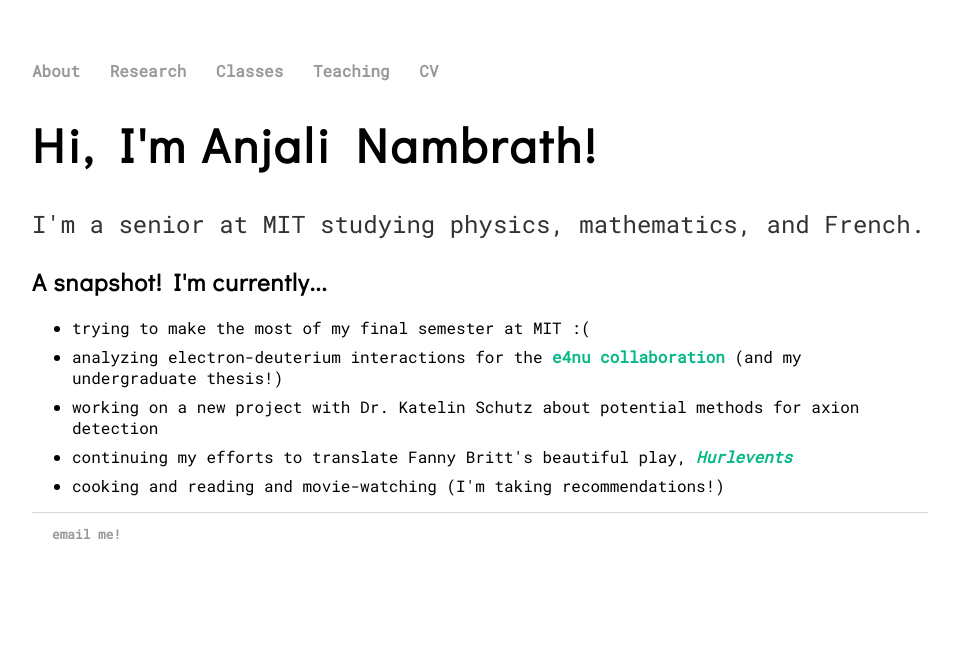
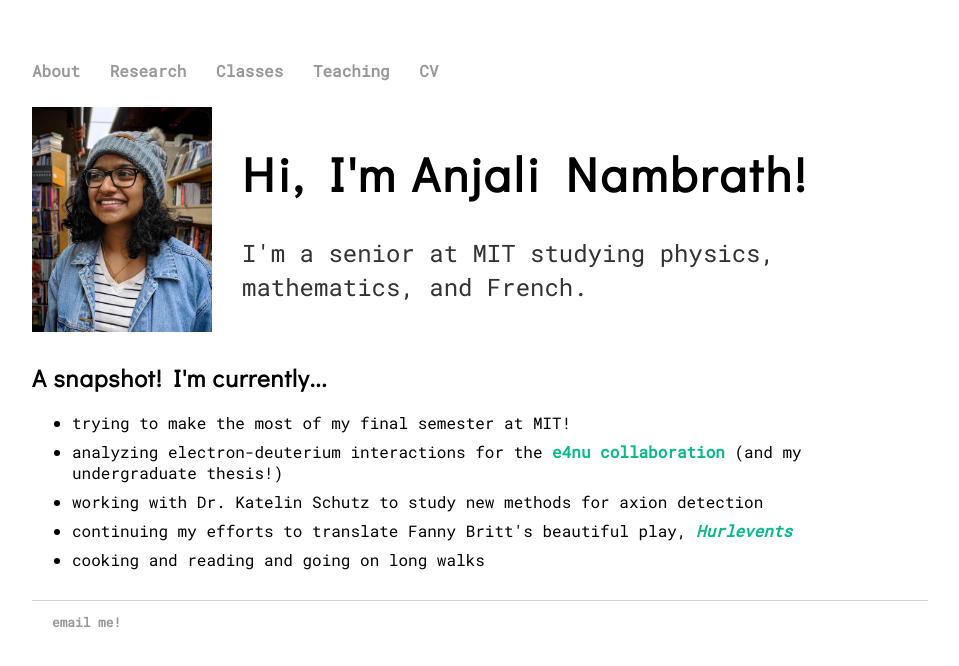
Before and after one commit to nambrath/nambrath.github.io, a Jekyll site: the page built from index.html, in a window 1280 px wide. Shown: the top 666 px of the page, without its empty margins (160-1119 px from the left). Built offline with Jekyll 4.4.1, drawn with Linux system fonts in a browser that asks for light colours.

Commit message:
photo and snapshot update

```diff
--- a/classes/index.html
+++ b/classes/index.html
@@ -8,7 +8,7 @@ title: Classes
 		<ul>
 			<li> <b>18.102:</b> Functional Analysis </li>
 			<li> <b>18.104:</b> Seminar in Analysis </li>
-			<li> <b>8.08:</b> Statistical Physics II </li>
+			<!-- <li> <b>8.08:</b> Statistical Physics II </li> -->
 			<li> <b>8.THU:</b> Undergraduate Thesis </li>
 			<li> <b>21G.321:</b> Childhood and Youth in Francophone Cultures </li>
 			<li> <b>21M.864:</b> Research in Theater </li>
--- a/css/main.css
+++ b/css/main.css
@@ -3,8 +3,8 @@
 
 body {
     margin: 60px auto;
-	width: 70%;
-	font-family:'Roboto Mono', 'Sans-Serif';
+	  width: 70%;
+	  font-family:'Roboto Mono', 'Sans-Serif';
 }
 nav ul, footer ul {
     font-family:'Roboto Mono', 'Sans-Serif';
@@ -39,6 +39,30 @@ ul li {
 .snapshot li {
     font-size: 1em;
     margin: 0 0 8px 0;
+}
+.snapshot {
+  margin: 0 0 30px 0;
+}
+.img-text {
+    display: flex;
+    align-items: center;
+    flex-direction: row;
+}
+#myface {
+    max-width: 100%;
+    height: auto;
+    vertical-align: middle;
+    margin: 10px 30px 10px 0;
+    float: left;
+}
+@media screen and (max-width: 800px) {
+  .img-text{
+    align-items: baseline;
+    flex-direction: column;
+  }
+  #myface {
+    margin: 30px 0 0 0;
+  }
 }
 .para {
     font-family:'Roboto Mono', 'Sans-Serif';
--- a/index.html
+++ b/index.html
@@ -3,17 +3,23 @@ layout: default
 title: Anjali Nambrath
 ---
 <div class="blurb">
-	<h1>Hi, I'm Anjali Nambrath!</h1>
-	<p class="sub">I'm a senior at MIT studying physics, mathematics, and French.</p>
+	<div class="img-text">
+		<img src="stuff/me.jpeg" id="myface" width="180">
+		<div>
+			<h1 class="title">Hi, I'm Anjali Nambrath!</h1>
+			<p class="sub">I'm a senior at MIT studying physics, mathematics, and French.</p>
+		</div>
+	</div>
+
 
 	<h2> A snapshot! I'm currently... </h2>
 	<div class="snapshot">
 		<ul>
-			<li> trying to make the most of my final semester at MIT :( </li>
+			<li> trying to make the most of my final semester at MIT! </li>
 			<li> analyzing electron-deuterium interactions for the <a href='https://www.hen-lab.com/research-neutrino'>e4nu collaboration</a> (and my undergraduate thesis!)</li>
-			<li> working on a new project with Dr. Katelin Schutz about potential methods for axion detection </li>
+			<li> working with Dr. Katelin Schutz to study new methods for axion detection </li>
 			<li> continuing my efforts to translate Fanny Britt's beautiful play, <a href="https://www.denise-pelletier.qc.ca/pieces/hurlevents/"><em>Hurlevents</em></a> </li>
-			<li> cooking and reading and movie-watching (I'm taking recommendations!)</li>
+			<li> cooking and reading and going on long walks</li>
 		</ul>
 	</div>
 </div>
```
Also changed, not shown: other parts of classes/index.html (+1 -0 lines), research/index.html (+7 -1 lines), stuff/me.jpeg (added), 3 other files.
